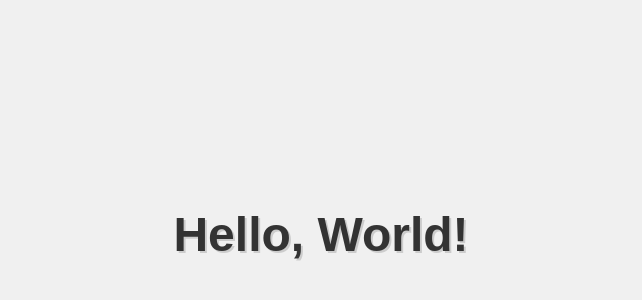
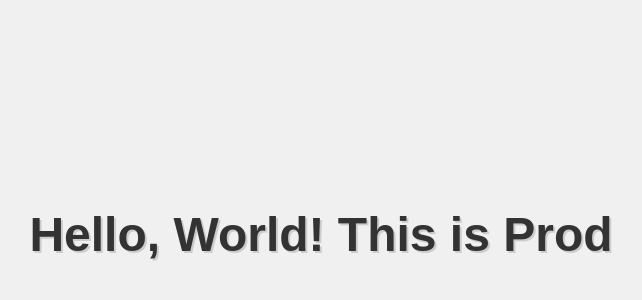
Before and after one commit to SHINIGAMI0307/hello-world, a plain HTML site: page index.html in a window 1280 px wide. Shown: the part 166-466 px from the top of the page, without its empty margins (319-961 px from the left). Drawn offline with Linux system fonts and the light colour scheme.

Commit message:
Update index.html

```diff
--- a/index.html
+++ b/index.html
@@ -22,6 +22,6 @@
     </style>
 </head>
 <body>
-    <h1>Hello, World!</h1>
+    <h1>Hello, World! This is Prod</h1>
 </body>
 </html>
```
